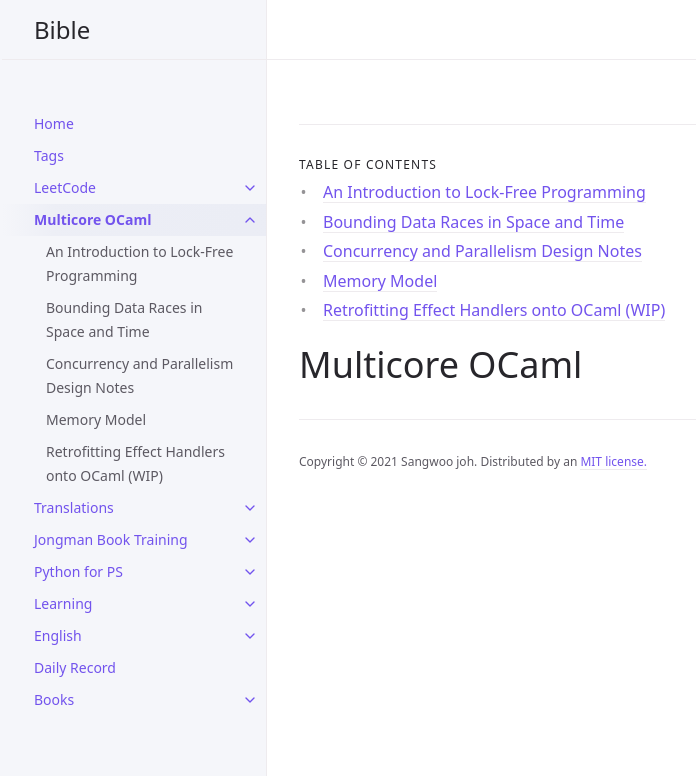
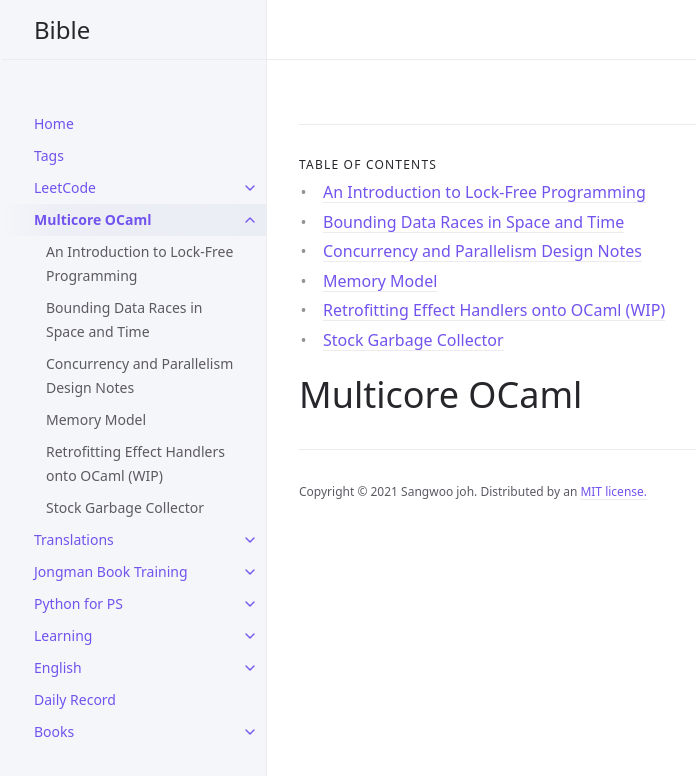
Before and after one commit to sangwoo-joh/bible-archive, a Jekyll site: the page built from multicore-ocaml/index.md, in a window 1280 px wide. Shown: the top 776 px of the page, without its empty margins (5-701 px from the left). Built offline with Jekyll 4.4.1, drawn with Linux system fonts in a browser that asks for light colours.

Commit message:
Add gc template

```diff
--- a/_data/tags.yml
+++ b/_data/tags.yml
@@ -32,3 +32,4 @@
 - simulation
 - multi-core
 - palindrome
+- garbage-collector
--- /dev/null
+++ b/multicore-ocaml/stock-ocaml-gc.md
@@ -0,0 +1,6 @@
+---
+layout: page
+tags: [ocaml, garbage-collector, memory-model, wip]
+title: Stock Garbage Collector
+parent: Multicore OCaml
+---
```
